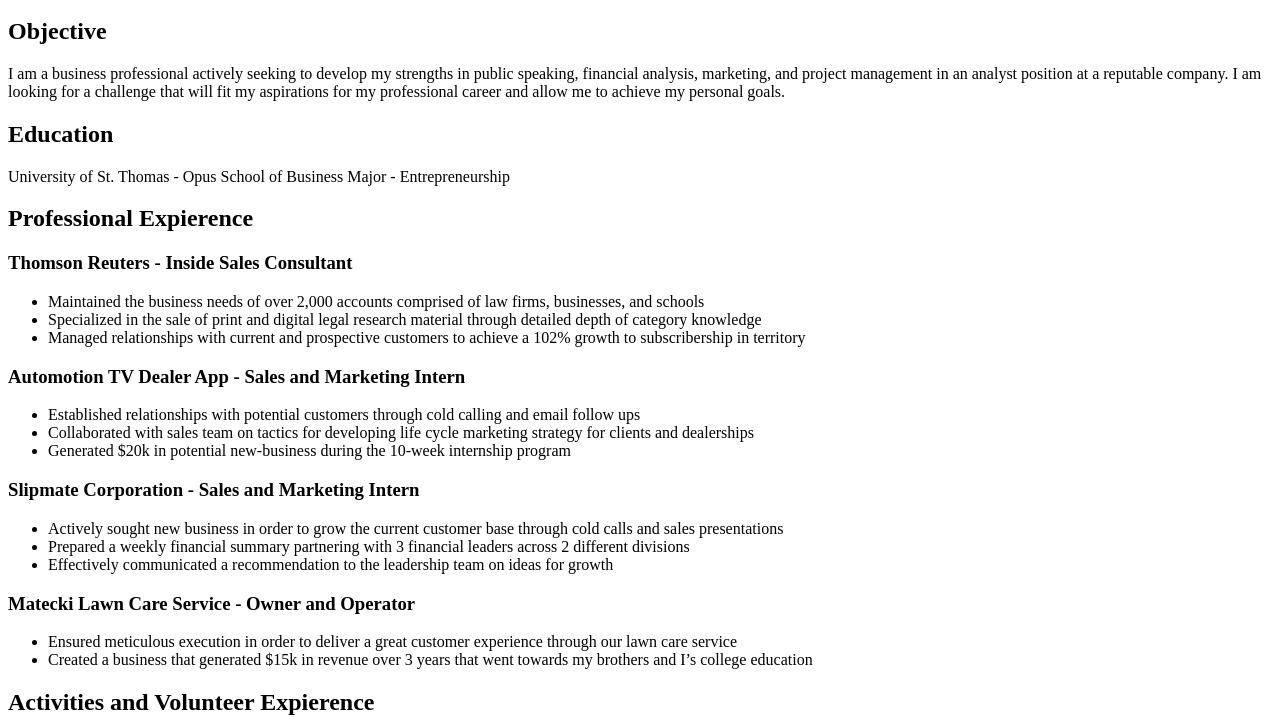
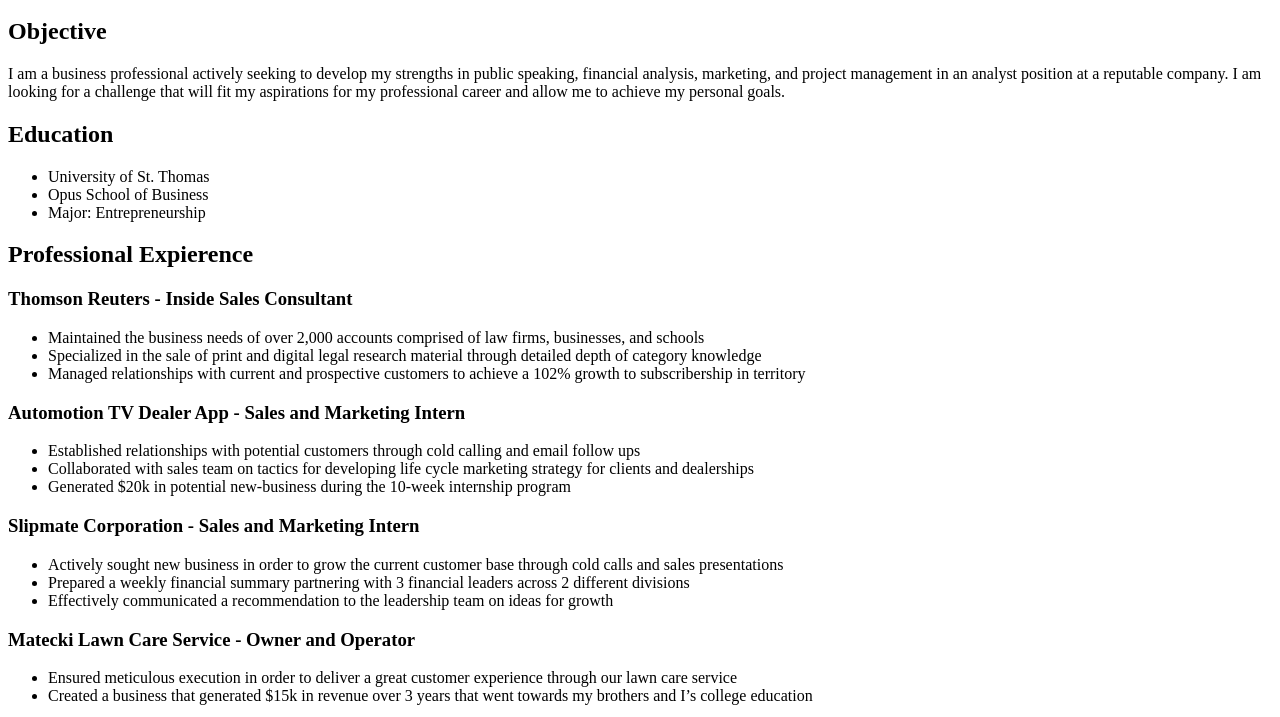
Before and after one commit to JackMatecki/jackmatecki.github.io, a plain HTML site: page index.html in a window 1280 px wide. Shown: the part 100-817 px from the top of the page. Drawn offline with Linux system fonts and the light colour scheme.

Commit message:
Fixed education

```diff
--- a/index.html
+++ b/index.html
@@ -12,8 +12,11 @@
   <p1>I am a business professional actively seeking to develop my strengths in public speaking, financial analysis, marketing, and project management in an analyst position at a reputable company. I am looking for a challenge that will fit my aspirations for my professional career and allow me to achieve my personal goals.</p1>
 
 <h2> Education </h2>
-    <p1>University of St. Thomas - Opus School of Business</p1>
-    <p2> Major - Entrepreneurship </p2>
+  <ul>
+    <li>University of St. Thomas </li>
+    <li>Opus School of Business </li>
+    <li>Major: Entrepreneurship </li>
+  </ul>
   <h2> Professional Expierence<h2>
     <h3> Thomson Reuters - Inside Sales Consultant</h3>
     <ul>
```
